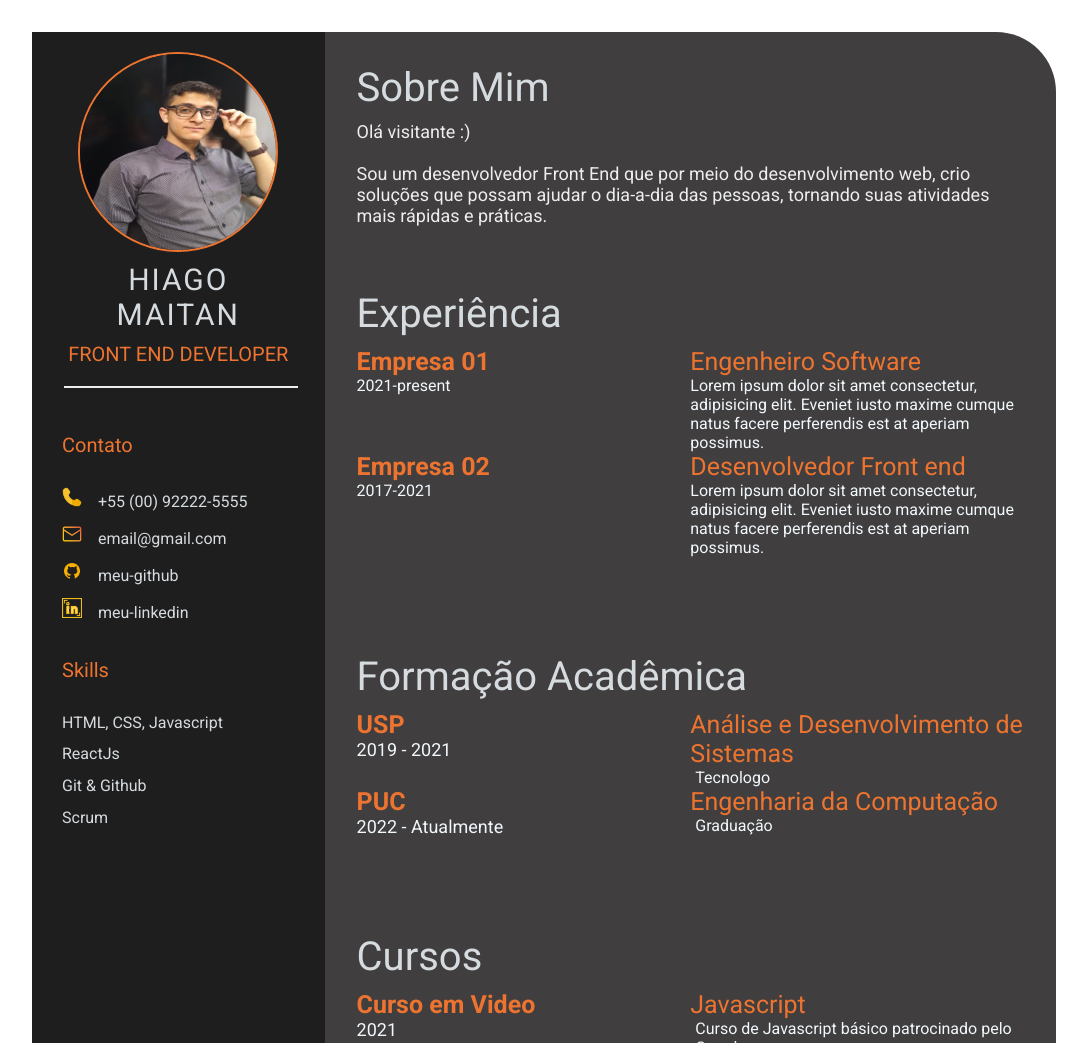
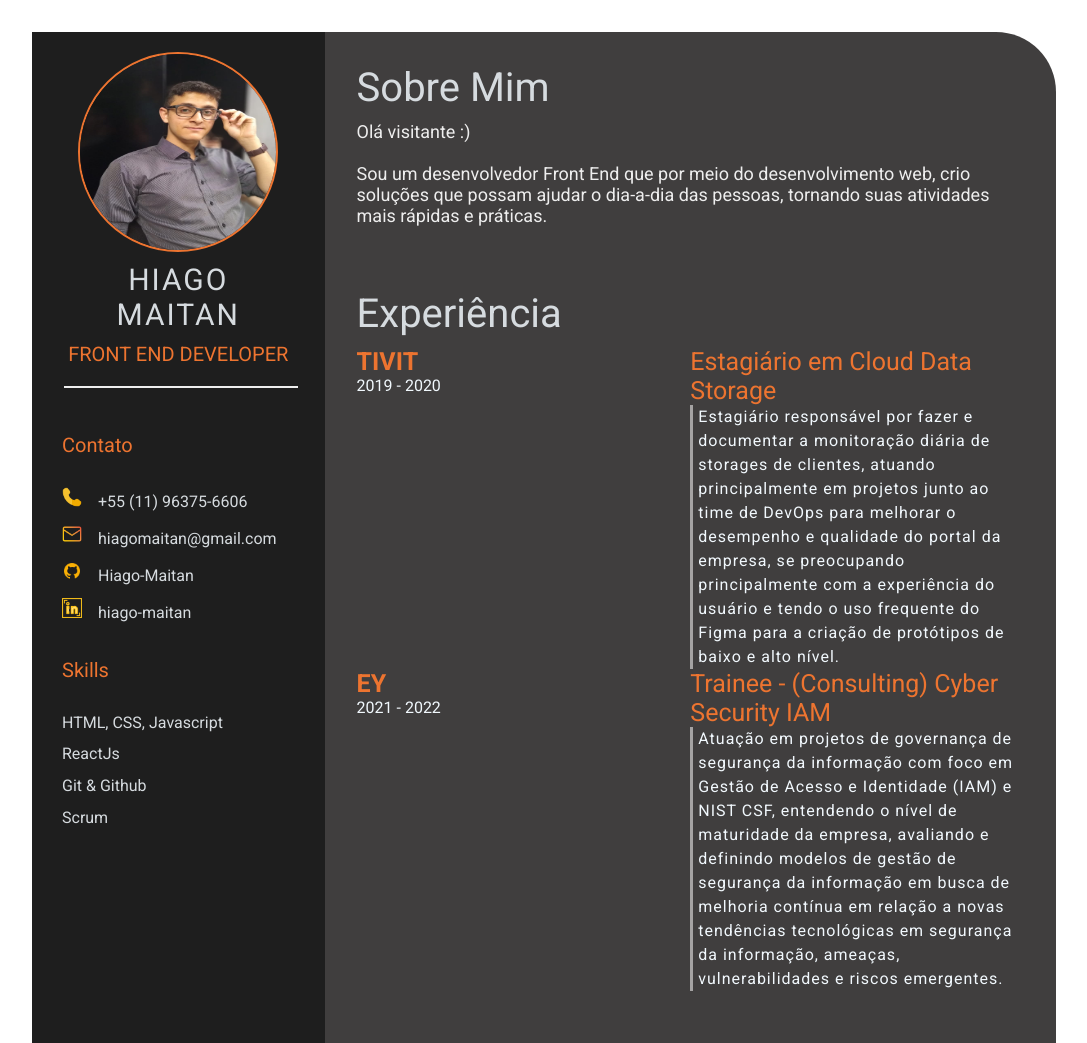
Before and after one commit to Hiago-Maitan/devweekgit.github.io, a plain HTML site: page index.html in a window 1280 px wide. Shown: the top 1043 px of the page, without its empty margins (96-1183 px from the left). Drawn offline with Linux system fonts and the light colour scheme.

Commit message:
feature: css style (#8)

```diff
--- a/index.html
+++ b/index.html
@@ -1,5 +1,5 @@
 <!DOCTYPE html>
-<html lang="en">
+<html lang="pt">
 
 <head>
     <meta charset="UTF-8">
@@ -28,10 +28,10 @@
                 <div class="contact-info">
                     <p class="left-title">Contato</p>
                     <ul>
-                        <li> <i class="fa fa-phone"><img src="img/telephone.png" alt="phone icon" class="fa-phone"></i>+55 (00) 92222-5555</li>
-                        <li> <i class="fa fa-envelope"><img src="img/email.png" alt="phone icon" class="fa-envelope"></i>email@gmail.com</li>
-                        <li> <i class="fa fa-git"><img src="img/github.png" alt="phone icon" class="fa-git"></i>meu-github</li>
-                        <li> <i class="fa fa-linkedin"><img src="img/linkedin.png" alt="phone icon" class="fa-linkedin"></i>meu-linkedin</li>
+                        <li> <i class="fa fa-phone"><img src="img/telephone.png" alt="phone icon" class="fa-phone"></i>+55 (11) 96375-6606</li>
+                        <li> <i class="fa fa-envelope"><img src="img/email.png" alt="phone icon" class="fa-envelope"></i><a href="https://mail.google.com/mail/?tab=rm&authuser=0&ogbl">hiagomaitan@gmail.com</a></li>
+                        <li> <i class="fa fa-git"><img src="img/github.png" alt="phone icon" class="fa-git"></i><a href="https://github.com/Hiago-Maitan">Hiago-Maitan</a></li>
+                        <li> <i class="fa fa-linkedin"><img src="img/linkedin.png" alt="phone icon" class="fa-linkedin"></i><a href="https://www.linkedin.com/in/hiago-maitan/">hiago-maitan</a></li>
                     </ul>
                 </div>
                 <div class="skills">
@@ -71,25 +71,27 @@
                 <div class="experience-contents">
 
                     <div class="exp-left">
-                        <p class="exp-company-name">Empresa 01</p>
-                        <p class="exp-company-period">2021-present</p>
+                        <p class="exp-company-name">TIVIT</p>
+                        <p class="exp-company-period">2019 - 2020</p>
                     </div>
                     <div class="exp-right">
-                        <p class="exp-position">Engenheiro Software</p>
-                        <p class="exp-description">Lorem ipsum dolor sit amet consectetur,
-                            adipisicing elit.
-                            Eveniet iusto maxime cumque natus facere perferendis est at aperiam possimus.</p>
+                        <p class="exp-position">Estagiário em Cloud Data Storage</p>
+                        <p class="exp-description">Estagiário responsável por fazer e documentar a monitoração diária de
+                            storages de clientes, atuando principalmente em projetos junto ao time de DevOps para melhorar o desempenho
+                            e qualidade do portal da empresa, se preocupando principalmente com a experiência do usuário e tendo o uso frequente
+                            do Figma para a criação de protótipos de baixo e alto nível.</p>
                     </div>
 
                     <div class="exp-left">
-                        <p class="exp-company-name">Empresa 02</p>
-                        <p class="exp-company-period">2017-2021</p>
+                        <p class="exp-company-name">EY</p>
+                        <p class="exp-company-period">2021 - 2022</p>
                     </div>
                     <div class="exp-right">
-                        <p class="exp-position">Desenvolvedor Front end</p>
-                        <p class="exp-description">Lorem ipsum dolor sit amet consectetur,
-                            adipisicing elit.
-                            Eveniet iusto maxime cumque natus facere perferendis est at aperiam possimus.</p>
+                        <p class="exp-position">Trainee - (Consulting) Cyber Security IAM</p>
+                        <p class="exp-description">Atuação em projetos de governança de segurança da informação com foco em
+                            Gestão de Acesso e Identidade (IAM) e NIST CSF, entendendo o nível de maturidade da empresa, avaliando e definindo
+                            modelos de gestão de segurança da informação em busca de melhoria contínua em relação a novas tendências tecnológicas
+                            em segurança da informação, ameaças, vulnerabilidades e riscos emergentes.</p>
                     </div>
                 </div>
             </section>
@@ -97,23 +99,13 @@
                 <div class="right-title">Formação Acadêmica</div>
                 <div class="education-contents">
                     <div class="education-left">
-                        <p class="education-school-name">USP</p>
+                        <p class="education-school-name">Bandtec</p>
                         <p class="education-time-period">2019 - 2021</p>
                     </div>
 
                     <div class="education-right">
                         <p class="education-subject">Análise e Desenvolvimento de Sistemas</p>
                         <p class="education-desc">Tecnologo</p>
-                    </div>
-
-                    <div class="education-left">
-                        <p class="education-school-name">PUC</p>
-                        <p class="education-time-period">2022 - Atualmente</p>
-                    </div>
-
-                    <div class="education-right">
-                        <p class="education-subject">Engenharia da Computação</p>
-                        <p class="education-desc">Graduação</p>
                     </div>
                 </div>
             </section>
--- a/style.css
+++ b/style.css
@@ -78,8 +78,16 @@
 }
 
 .contact-info {
+    margin-left: 30px;
+}
 
-    margin-left: 30px;
+a{
+    color: #D6DBDF;
+    text-decoration: none;
+}
+
+a:hover{
+    color: #868788;
 }
 
 /* .contact-info { border-bottom: 2px solid #1B2631; } */
@@ -182,9 +190,9 @@
     color: #ED7430;
 }
 
-.exp-desc,
-.education-desc,
-.awards-desc {
-    font-size: 16px;
+.exp-description, .exp-desc, .education-desc, .awards-desc {
+    letter-spacing: 1px;
+    line-height: 1.5rem;
+    border-left: 3px solid #a5a3a3;
     padding-left: 5px;
 }
```
